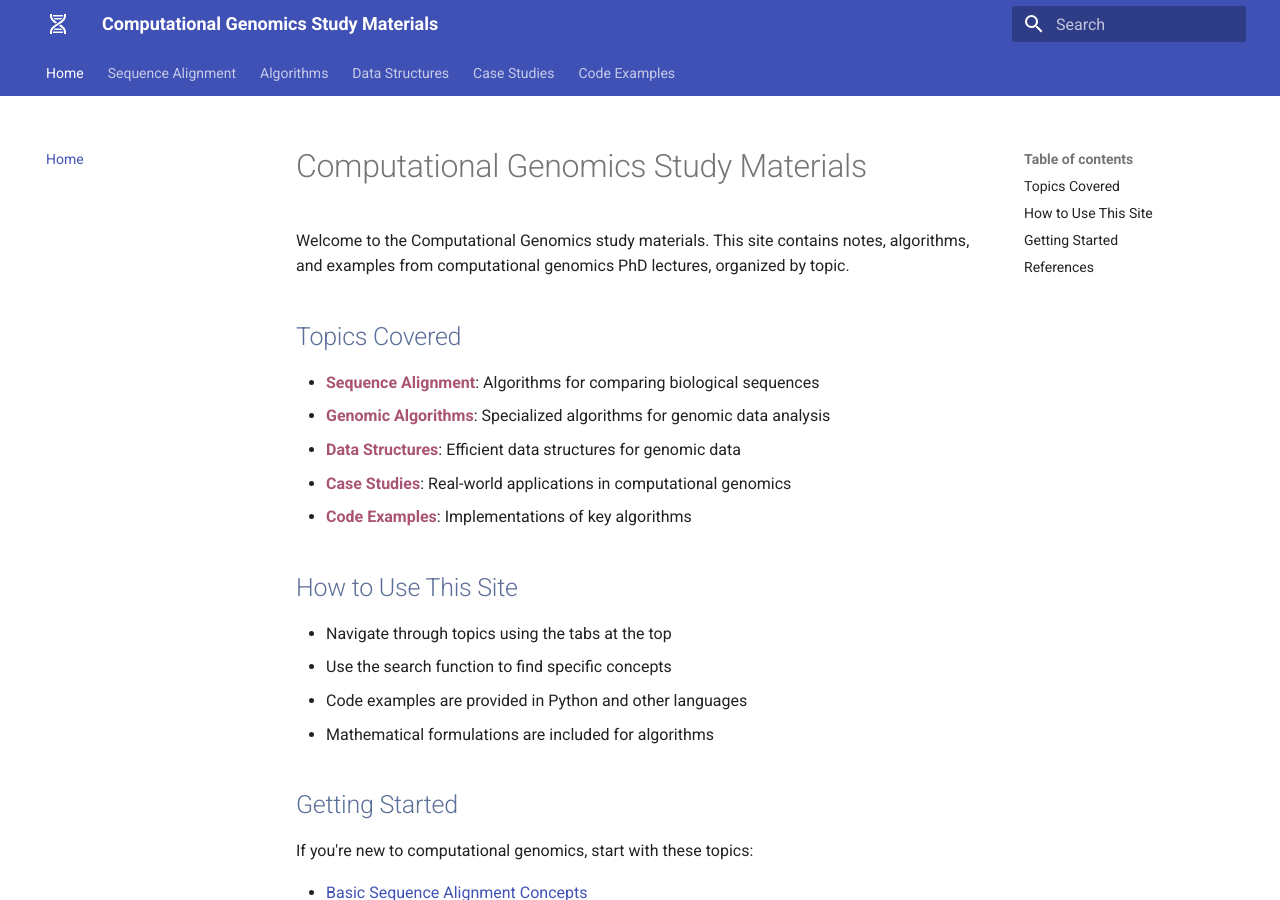
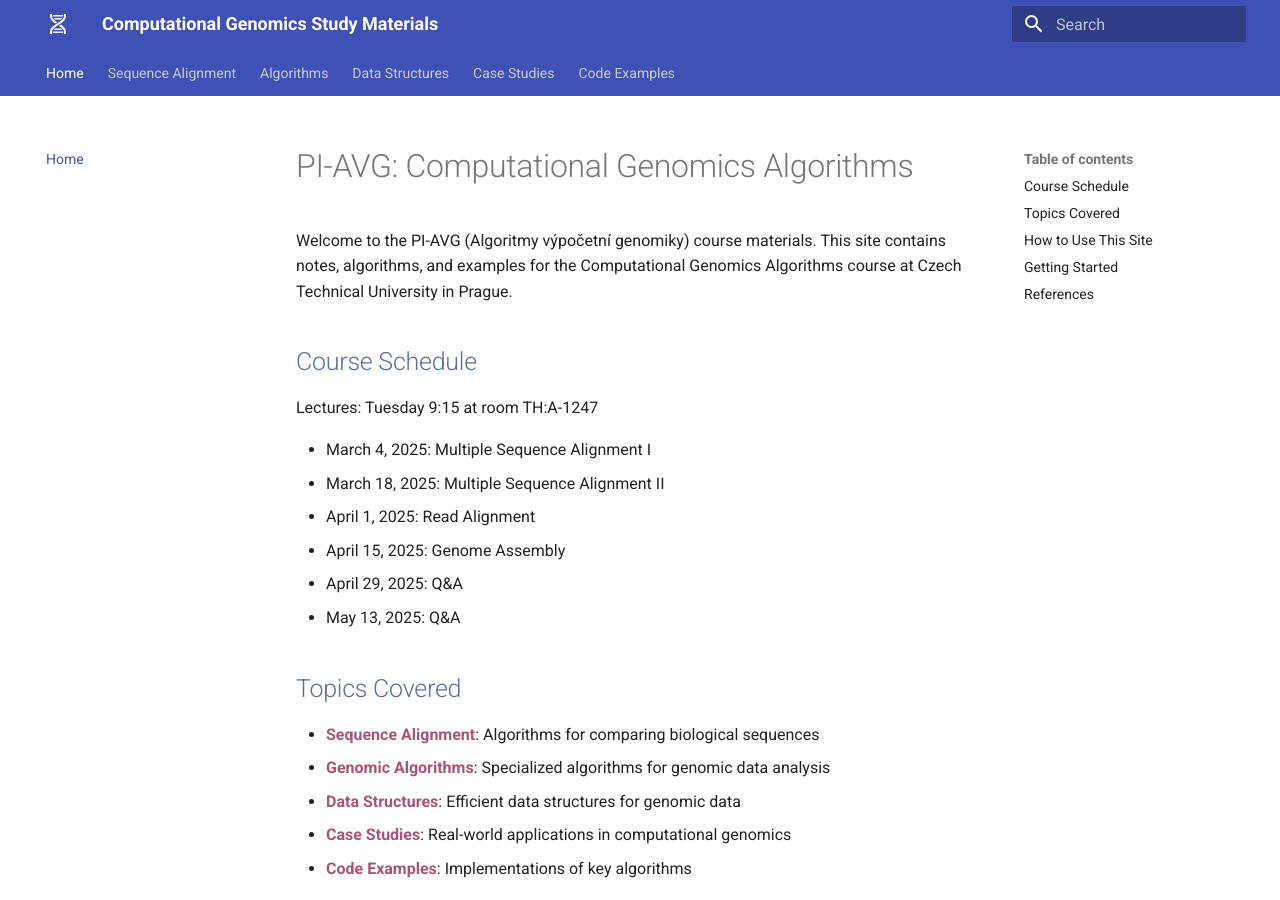
Before and after one commit to fulopjoz/pi-avg, an MkDocs documentation site: the page built from docs/index.md, in a window 1280 px wide and 900 px high. Built offline with MkDocs 1.6.1 and Material for MkDocs 9.7.7, drawn with Linux system fonts in a browser that asks for light colours.

Commit message:
Update course title and add schedule information

```diff
--- a/docs/index.md
+++ b/docs/index.md
@@ -1,6 +1,17 @@
-# Computational Genomics Study Materials
+# PI-AVG: Computational Genomics Algorithms
 
-Welcome to the Computational Genomics study materials. This site contains notes, algorithms, and examples from computational genomics PhD lectures, organized by topic.
+Welcome to the PI-AVG (Algoritmy výpočetní genomiky) course materials. This site contains notes, algorithms, and examples for the Computational Genomics Algorithms course at Czech Technical University in Prague.
+
+## Course Schedule
+
+Lectures: Tuesday 9:15 at room TH:A-1247
+
+- March 4, 2025: Multiple Sequence Alignment I
+- March 18, 2025: Multiple Sequence Alignment II
+- April 1, 2025: Read Alignment
+- April 15, 2025: Genome Assembly
+- April 29, 2025: Q&A
+- May 13, 2025: Q&A
 
 ## Topics Covered
 
```
Also changed, not shown: README.md (+13 -2 lines).
